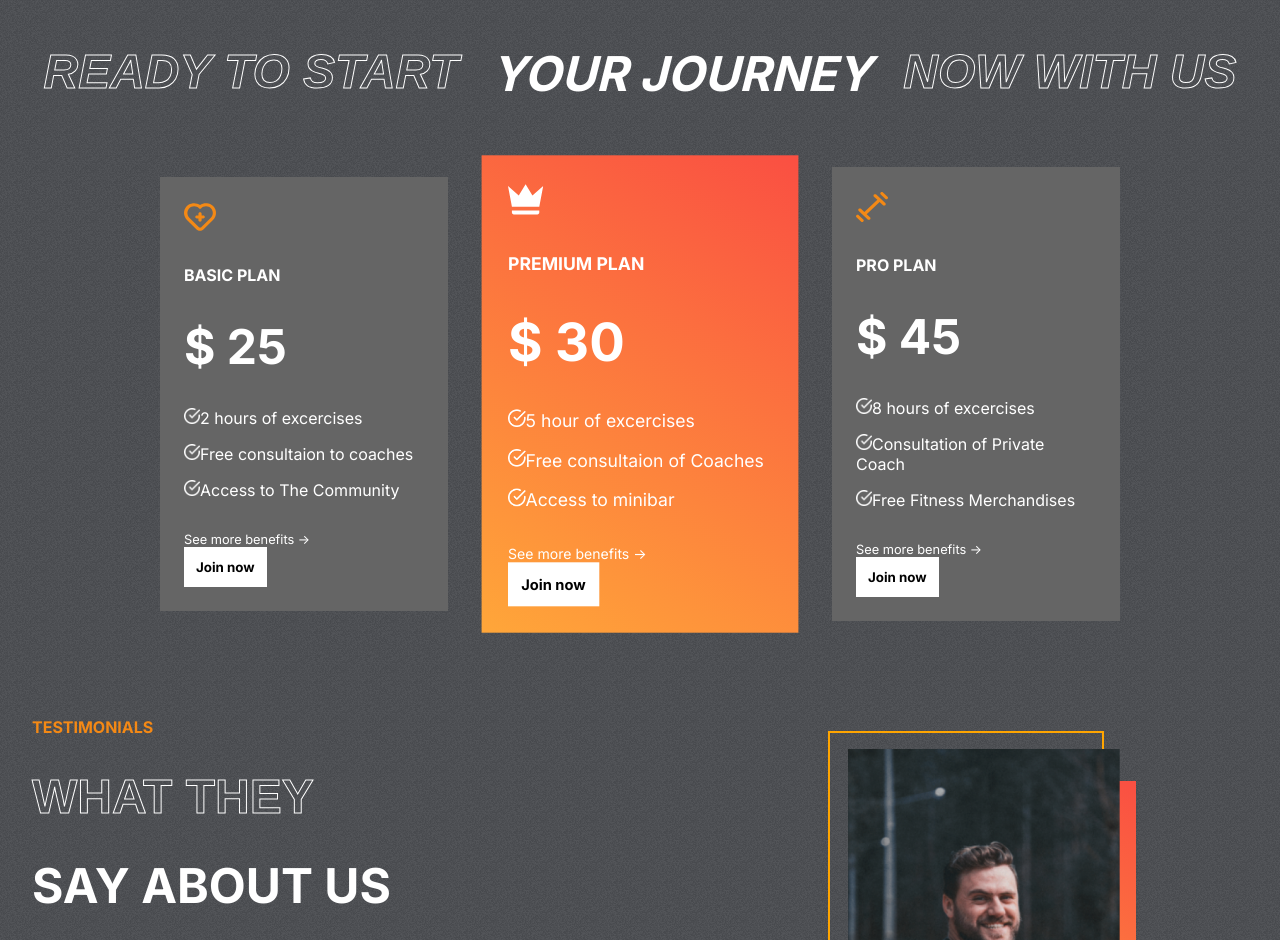
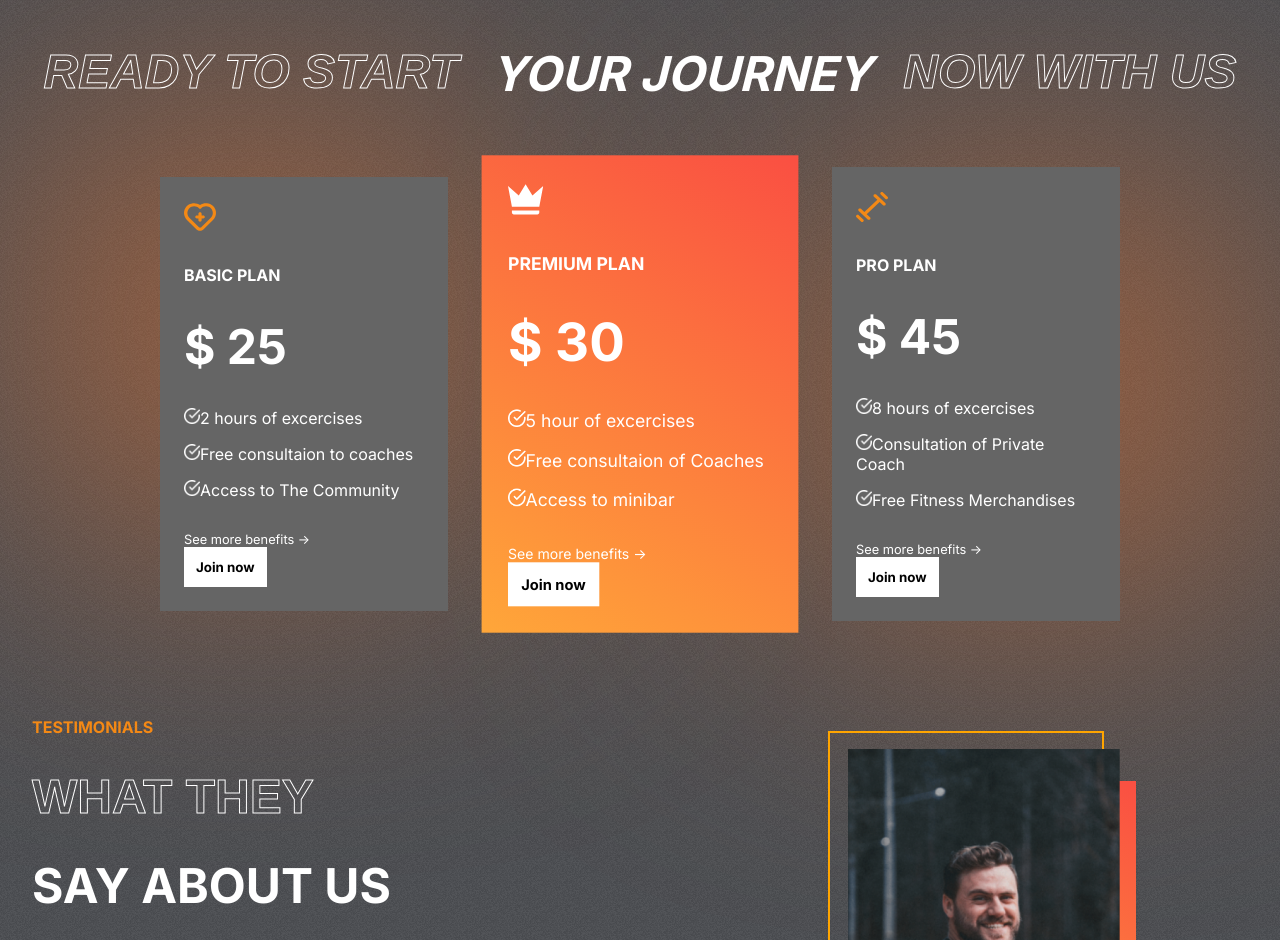
Before and after one commit to ThomasSzentirmay/FT-demo-st, a React (Create React App) app: page / in a window 1280 px wide. Shown: the part 1779-2719 px from the top of the page. Built offline with nearby package versions, Linux system fonts and the light colour scheme; the HTML template or start-up script is replaced by a standard one.

Commit message:
added blur to plans section

```diff
--- a/src/components/Plans/Plans.css
+++ b/src/components/Plans/Plans.css
@@ -5,6 +5,20 @@
     flex-direction: column;
     gap: 4rem;
     position: relative;
+}
+
+.plans-blur-1 {
+    width: 32rem;
+    height: 23rem;
+    top: 6rem;
+    left: 0rem;
+}
+
+.plans-blur-2 {
+    width: 32rem;
+    height: 23rem;
+    top: 10rem;
+    right: 0rem;
 }
 
 .plans {
--- a/src/components/Plans/Plans.jsx
+++ b/src/components/Plans/Plans.jsx
@@ -6,6 +6,8 @@ import whiteTick from '../../assets/whiteTick.png';
 const Plans = () => {
     return (
         <div className="plans-container">
+            <div className="blur plans-blur-1"></div>
+            <div className="blur plans-blur-2"></div>
             {/* Plans Text */}
             <div className="programs-header" style={{gap: '2rem'}}>
                 <span className='stroke-text'>READY TO START</span>
```
